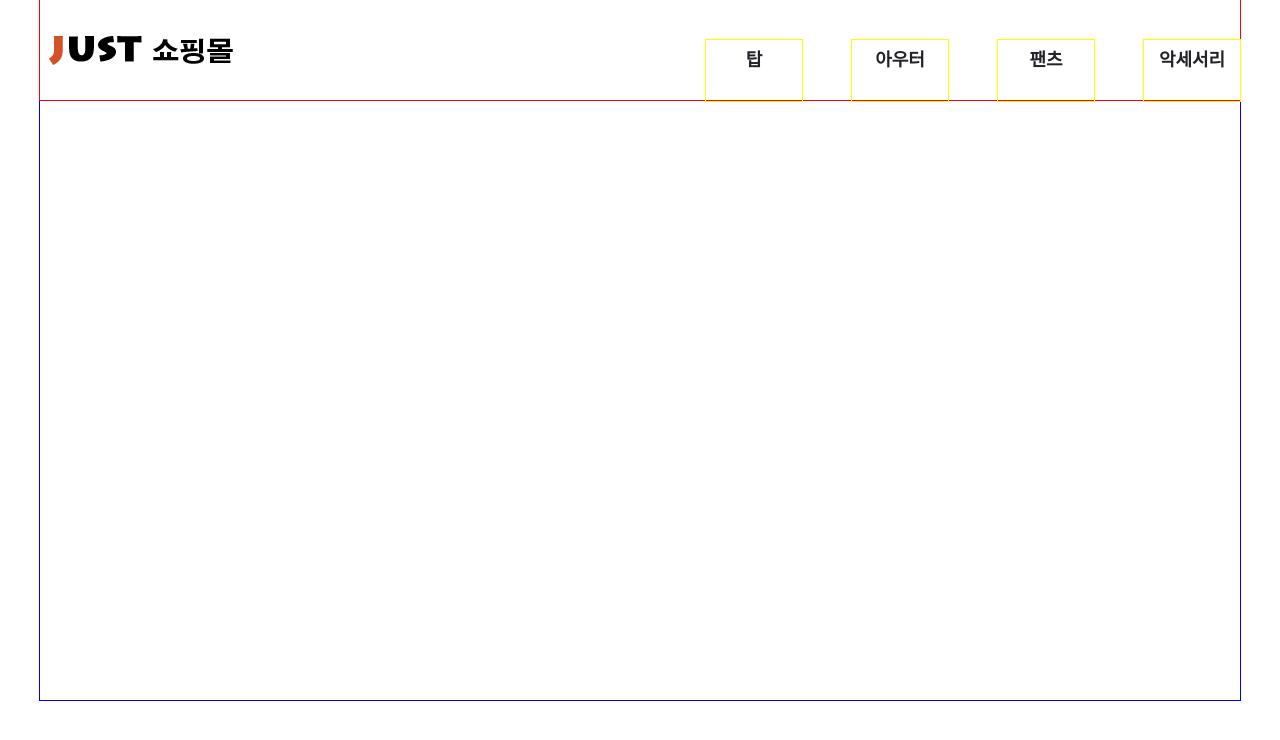
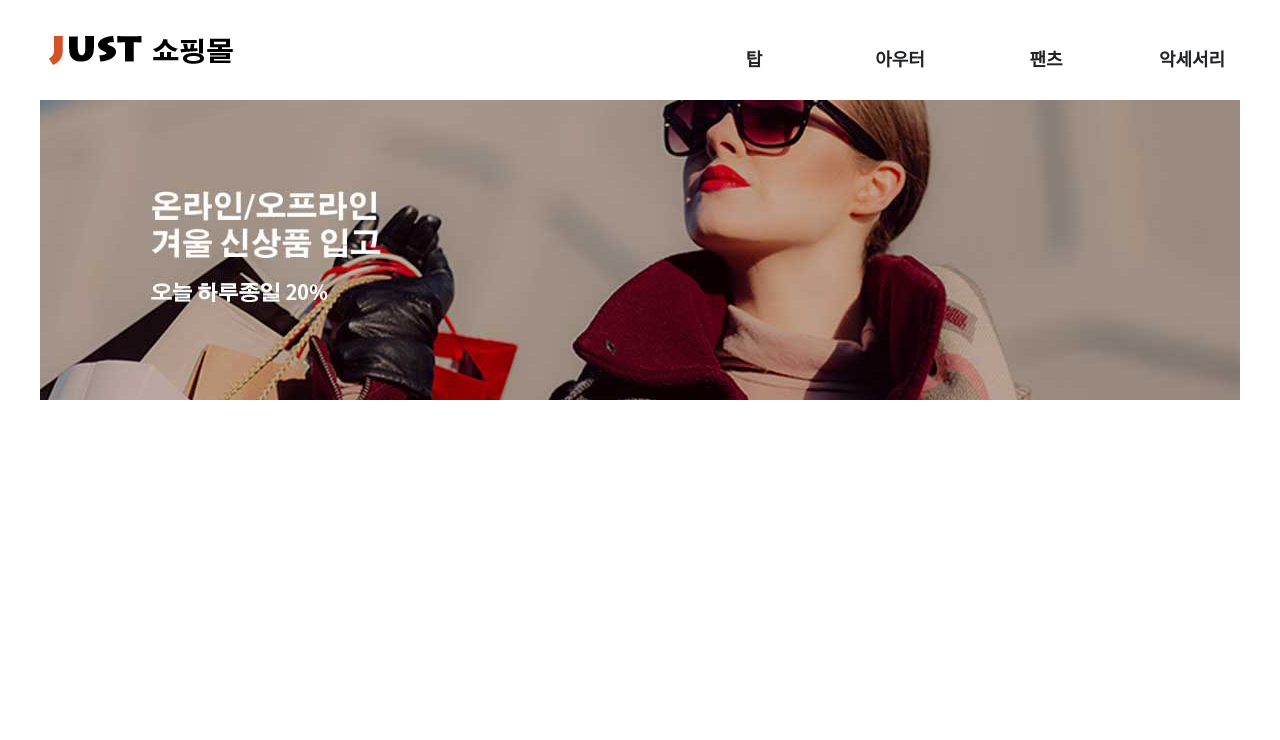
Before and after one commit to chunjaeilu/kms0827, a plain HTML site: page index.html in a window 1280 px wide. Drawn offline with Linux system fonts and the light colour scheme.

Commit message:
이미지슬라이드 추가

```diff
--- a/css/style.css
+++ b/css/style.css
@@ -18,10 +18,9 @@ a {
   text-decoration: none;
 }
 
-/* wrap */
-.wrap {
+/* container */
+.container {
   width: 1200px;
-  outline: 1px solid blue;
   margin: 0 auto;
 }
 
@@ -29,7 +28,7 @@ a {
 header {
   height: 100px;
   position: relative;
-  outline: 1px solid red;
+  /* outline: 1px solid red; */
 }
 
 header h1 {
@@ -42,6 +41,7 @@ header #gnb {
   position: absolute;
   right: 0;
   top: 40px;
+  z-index: 9999;
 }
 
 header #gnb .depth1 {
@@ -52,7 +52,7 @@ header #gnb .depth1 {
 header #gnb .depth1 > li {
   width: 6rem;
   text-align: center;
-  outline: 1px solid yellow;
+  /* outline: 1px solid yellow; */
 }
 
 header #gnb .depth1 > li > a {
@@ -63,8 +63,9 @@ header #gnb .depth1 > li > a {
 }
 
 header #gnb .depth2 {
-  margin-top: 25px;
+  margin-top: 28px;
   background: #f5f5f5;
+  outline: 0.1px solid #ccc;
 }
 header #gnb .depth2 > li > a {
   display: block;
@@ -72,9 +73,17 @@ header #gnb .depth2 > li > a {
 }
 
 /* gnb 메뉴 호버효과 */
-header #gnb .depth1 > li:hover {
+header #gnb .depth1 > li > a:hover {
+  color: rgba(0, 0, 0, 0.6);
+}
+
+header #gnb .depth2 > li a:hover {
   opacity: 0.8;
+  color: #fff;
+  font-weight: 700;
+  background: #cdf;
 }
+
 header #gnb .depth2 {
   max-height: 0;
   opacity: 0;
@@ -87,15 +96,33 @@ header #gnb .depth2.show {
   opacity: 1;
 }
 
-/* section */
-#container {
+/* main-visual */
+#main-visual {
   height: 500px;
 }
 
-#container #main-visual {
+#main-visual {
+  width: 1200px;
   height: 300px;
+  overflow: hidden;
 }
-#container #main-vcontents {
+
+#main-visual .slide-box {
+  width: 1200px;
+  height: 600px;
+}
+
+#main-visual .slide-box {
+  transform: translateY(0px);
+  transition: 0.5s;
+}
+
+#main-visual .slide-box img {
+  display: block;
+}
+
+/* main-contents */
+#main-contents {
   height: 200px;
 }
 
--- a/index.html
+++ b/index.html
@@ -13,8 +13,7 @@
     <script src="./script/main.js"></script>
   </head>
   <body>
-    <div class="wrap">
-      <header>
+    <header class="container">
       <h1>
         <a href="./index.html"
           ><img src="./images/logo.png" alt="Just 쇼핑몰"
@@ -61,11 +60,14 @@
         </ul>
       </nav>
     </header>
-      <section id="container">
-        <div id="main-visual"></div>
-        <div id="main-contents"></div>
+    <section id="main-visual" class="container">
+      <div class="slide-box">
+        <img src="./images/slide_1.jpg" alt="메인비주얼1" />
+        <img src="./images/slide_2.jpg" alt="메인비주얼2" />
+        <img src="./images/slide_3.jpg" alt="메인비주얼3" />
+      </div>
     </section>
+    <section id="main-contents" class="container"></section>
     <footer></footer>
-    </div>
   </body>
 </html>
--- a/script/main.js
+++ b/script/main.js
@@ -1,10 +1,29 @@
 $(function () {
   $("header #gnb .depth1 > li").hover(
+    /* gnb 호버효과 */
     function () {
+      // mouse over
       $(this).children(".depth2").addClass("show");
+      // 전체 보이기
+      // $("header #gnb .depth2").addClass("show");
     },
     function () {
+      // mouse out
       $(this).children(".depth2").removeClass("show");
+      // 전체 가리기
+      // $("header #gnb .depth2").removeClass("show");
     }
   );
+
+  /* 메인비주얼 슬라이드 효과 */
+  let imgNum = 0;
+  setInterval(function () {
+    imgNum++;
+    if (imgNum >= 3) {
+      imgNum = 0;
+    }
+    $("#main-visual .slide-box").css({
+      transform: `translateY(${-(imgNum * 300)}px)`,
+    });
+  }, 3000);
 });
```
Also changed, not shown: images/slide_1.jpg (added), images/slide_2.jpg (added), images/slide_3.jpg (added), 1 other file. Lines whose indentation alone changed are shown as unchanged.
